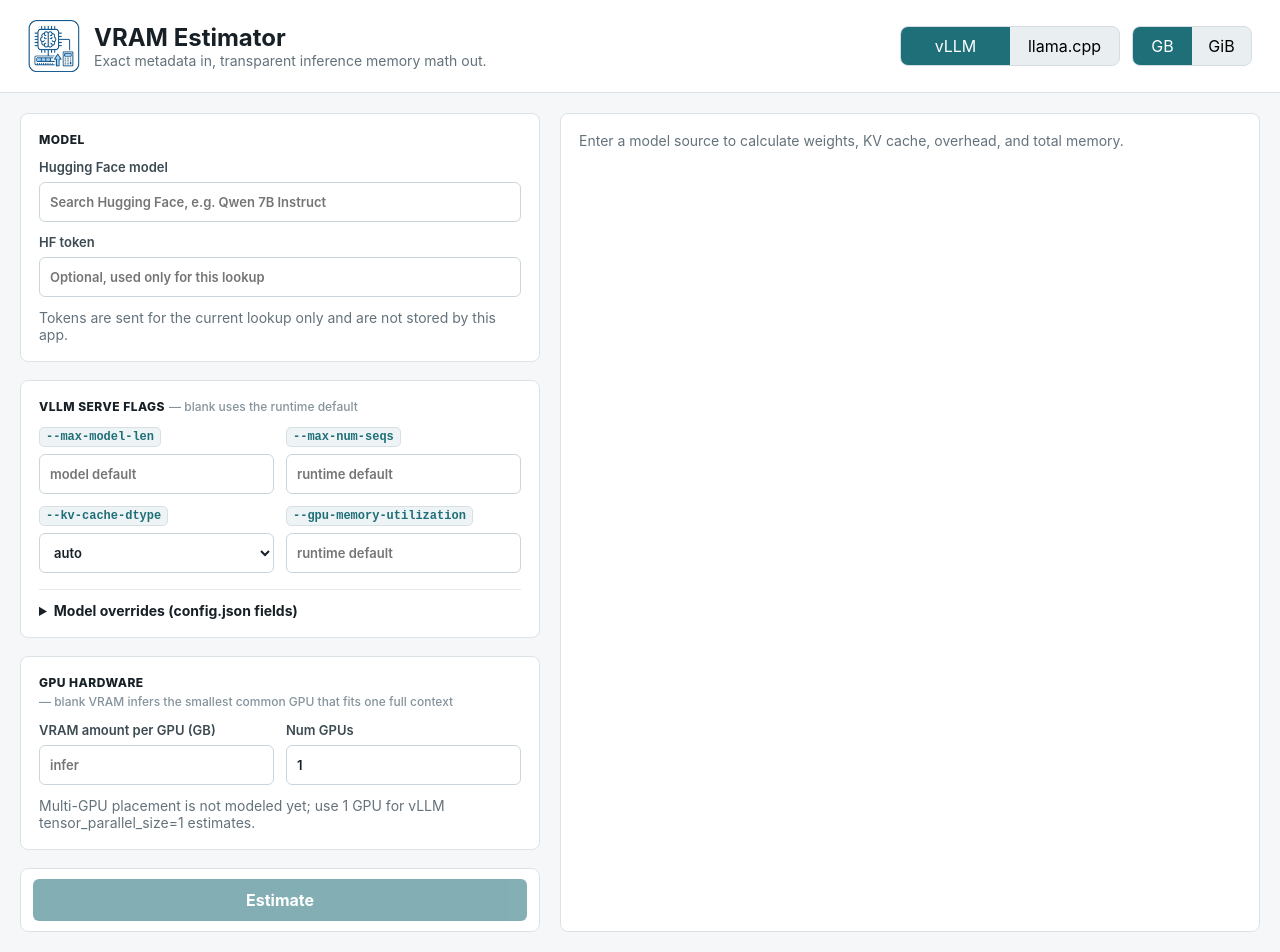
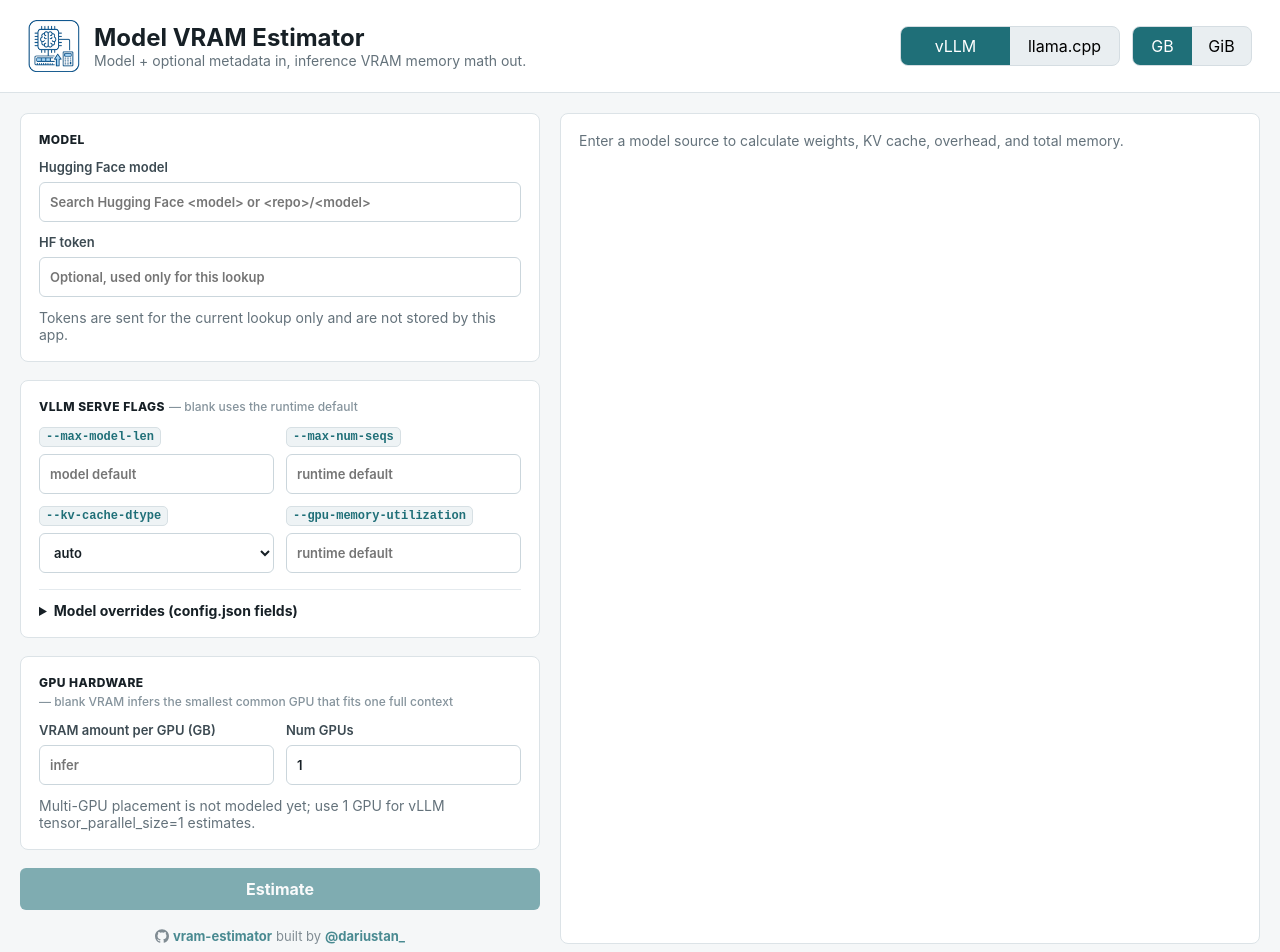
Before and after one commit to dariustanrd/vram-estimator, a React (Vite) app in the folder apps/web/: page / in a window 1280 px wide. Shown: the top 952 px of the page. Built offline with nearby package versions, Linux system fonts and the light colour scheme.

Commit message:
feat: update UI placeholders and enhance footer layout for better accessibility

```diff
--- a/apps/web/src/main.tsx
+++ b/apps/web/src/main.tsx
@@ -122,8 +122,8 @@
   const endpoint = mode === "vllm" ? "/api/estimate/vllm" : "/api/estimate/llamacpp";
   const placeholder =
     mode === "vllm"
-      ? "Search Hugging Face, e.g. Qwen 7B Instruct"
-      : "Search Hugging Face GGUFs, e.g. Qwen 7B Q4_K_M";
+      ? "Search Hugging Face <model> or <repo>/<model>"
+      : "Search Hugging Face GGUF <model> or <repo>/<model>::<file>";
 
   useEffect(() => {
     if (!modelSuggestionsOpen || activeModelSuggestion < 0) return;
@@ -361,8 +361,8 @@
         <div className="topbar-brand">
           <img className="topbar-logo" src="/icon-192.png" alt="" aria-hidden="true" />
           <div>
-            <h1>VRAM Estimator</h1>
-            <p>Exact metadata in, transparent inference memory math out.</p>
+            <h1>Model VRAM Estimator</h1>
+            <p>Model + optional metadata in, inference VRAM memory math out.</p>
           </div>
         </div>
         <div className="topbar-actions">
@@ -605,11 +605,13 @@
             </div>
           </section>
 
-          <section className="control-card submit-card">
-            <button className="primary" disabled={loading || !target.trim()}>
-              {loading ? "Estimating\u2026" : "Estimate"}
-            </button>
-          </section>
+          <button className="primary" disabled={loading || !target.trim()}>
+            {loading ? "Estimating\u2026" : "Estimate"}
+          </button>
+
+          <div className="site-footer site-footer-desktop">
+            <BuiltByLink />
+          </div>
         </form>
 
         <section className="results">
@@ -628,8 +630,39 @@
             />
           )}
         </section>
+
+        <div className="site-footer site-footer-mobile">
+          <BuiltByLink />
+        </div>
       </section>
     </main>
+  );
+}
+
+function BuiltByLink() {
+  return (
+    <>
+      <a href="https://github.com/dariustanrd/vram-estimator" target="_blank" rel="noreferrer">
+        <GithubIcon />
+        <span className="handle">vram-estimator</span>
+      </a>
+      <span className="footer-label">built by</span>
+      <a href="https://x.com/dariustan_" target="_blank" rel="noreferrer">
+        <span className="handle">@dariustan_</span>
+      </a>
+    </>
+  );
+}
+
+function GithubIcon() {
+  // https://raw.githubusercontent.com/simple-icons/simple-icons/develop/icons/github.svg
+  return (
+    <svg className="footer-icon" viewBox="0 0 24 24" aria-hidden="true">
+      <path
+        fill="currentColor"
+        d="M12 .297c-6.63 0-12 5.373-12 12 0 5.303 3.438 9.8 8.205 11.385.6.113.82-.258.82-.577 0-.285-.01-1.04-.015-2.04-3.338.724-4.042-1.61-4.042-1.61C4.422 18.07 3.633 17.7 3.633 17.7c-1.087-.744.084-.729.084-.729 1.205.084 1.838 1.236 1.838 1.236 1.07 1.835 2.809 1.305 3.495.998.108-.776.417-1.305.76-1.605-2.665-.3-5.466-1.332-5.466-5.93 0-1.31.465-2.38 1.235-3.22-.135-.303-.54-1.523.105-3.176 0 0 1.005-.322 3.3 1.23.96-.267 1.98-.399 3-.405 1.02.006 2.04.138 3 .405 2.28-1.552 3.285-1.23 3.285-1.23.645 1.653.24 2.873.12 3.176.765.84 1.23 1.91 1.23 3.22 0 4.61-2.805 5.625-5.475 5.92.42.36.81 1.096.81 2.22 0 1.606-.015 2.896-.015 3.286 0 .315.21.69.825.57C20.565 22.092 24 17.592 24 12.297c0-6.627-5.373-12-12-12"
+      />
+    </svg>
   );
 }
 
--- a/apps/web/src/styles.css
+++ b/apps/web/src/styles.css
@@ -110,6 +110,53 @@
   padding: 20px;
 }
 
+.site-footer {
+  align-items: center;
+  display: flex;
+  flex-wrap: wrap;
+  gap: 4px;
+  justify-content: center;
+  padding: 0px 0 0;
+}
+
+.site-footer-mobile {
+  display: none;
+}
+
+.footer-label {
+  color: #64727b;
+  font-size: 13px;
+  opacity: 0.8;
+}
+
+.site-footer a {
+  align-items: center;
+  color: #64727b;
+  display: inline-flex;
+  font-size: 13px;
+  gap: 4px;
+  opacity: 0.8;
+  text-decoration: none;
+  transition: opacity 0.15s ease;
+  vertical-align: middle;
+}
+
+.site-footer a:hover .handle {
+  text-decoration: underline;
+  opacity: 1;
+}
+
+.site-footer .handle {
+  color: #1f6f78;
+  font-weight: 700;
+}
+
+.footer-icon {
+  flex: 0 0 auto;
+  height: 14px;
+  width: 14px;
+}
+
 .panel,
 .control-card,
 .notice,
@@ -129,10 +176,6 @@
   display: grid;
   gap: 16px;
   padding: 18px;
-}
-
-.submit-card {
-  padding: 10px 12px;
 }
 
 .control-group {
@@ -345,6 +388,7 @@
   cursor: pointer;
   font-weight: 700;
   min-height: 42px;
+  padding: 0 16px;
 }
 
 .primary:disabled {
@@ -994,6 +1038,15 @@
   .sizes {
     grid-template-columns: 1fr;
   }
+
+  .site-footer-desktop {
+    display: none;
+  }
+
+  .site-footer-mobile {
+    display: flex;
+    padding: 16px 0 0;
+  }
 }
 
 @media (max-width: 560px) {
```
